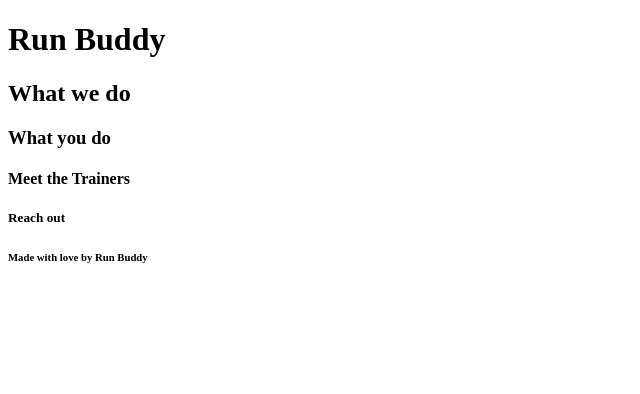
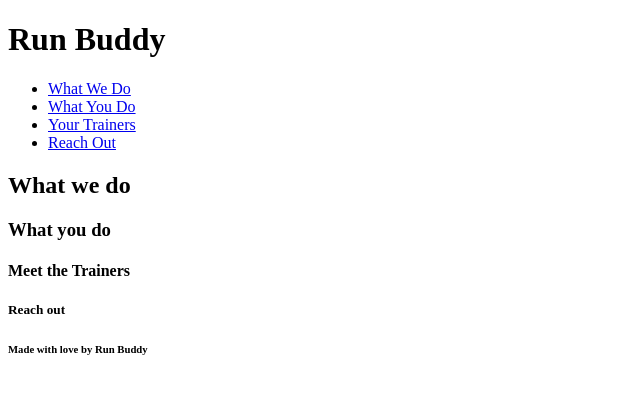
Before and after one commit to dejagraver/run-buddy, a plain HTML site: page index.html in a window 1280 px wide. Shown: the whole page, without its empty margins (0-640 px from the left). Drawn offline with Linux system fonts and the light colour scheme.

Commit message:
creat links

```diff
--- a/index.html
+++ b/index.html
@@ -9,6 +9,28 @@
 	<body>
         <header>
 		    <h1>Run Buddy</h1>
+            <nav>
+                <!-- Unordered list element -->
+                <ul>
+                    <!-- list item element -->
+                    <li>
+                        <!-- Anchor element -->
+                        <a href="#what-we-do">What We Do</a>
+                    </li>
+
+                    <li>
+                        <a href="#what-you-do">What You Do</a>
+                    </li>
+
+                    <li>
+                        <a href="#your-trainers">Your Trainers</a>
+                    </li>
+
+                    <li>
+                        <a href="#reach-out">Reach Out</a>
+                    </li>
+                </ul>
+            </nav>
         </header>
 
         <!-- hero/jumbotron -->
```
